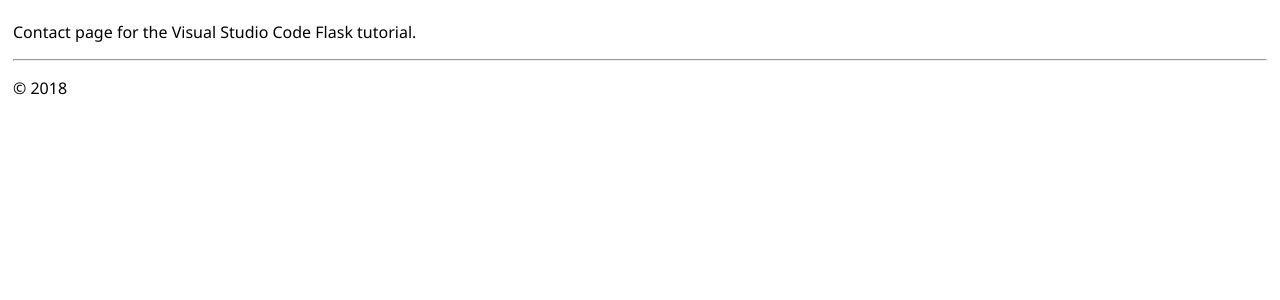
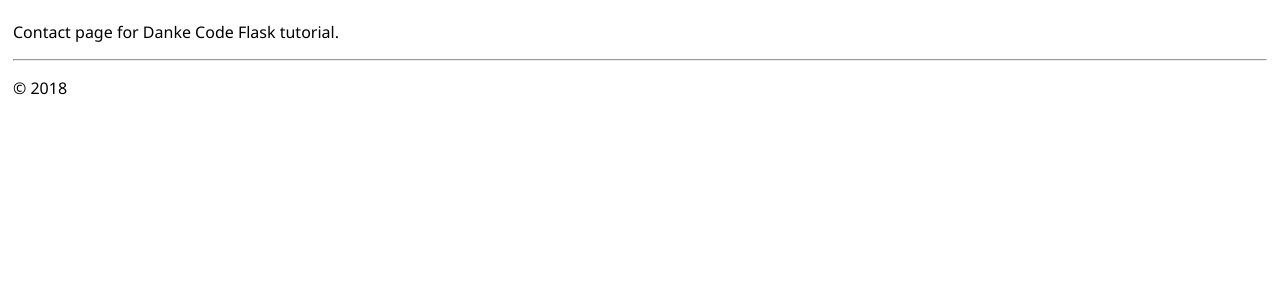
Before and after one commit to basuchalwade/danske-python-flask-webapp, a Flask app: page /contact/ in a window 1280 px wide. Shown: the part 47-347 px from the top of the page. Run offline with Flask 2, Linux system fonts and the light colour scheme.

Commit message:
Modified COntact html files

```diff
--- a/hello_app/templates/contact.html
+++ b/hello_app/templates/contact.html
@@ -3,5 +3,5 @@
 Contact us
 {% endblock %}
 {% block content %}
-<p>Contact page for the Visual Studio Code Flask tutorial.</p>
+<p>Contact page for Danke Code Flask tutorial.</p>
 {% endblock %}
```
